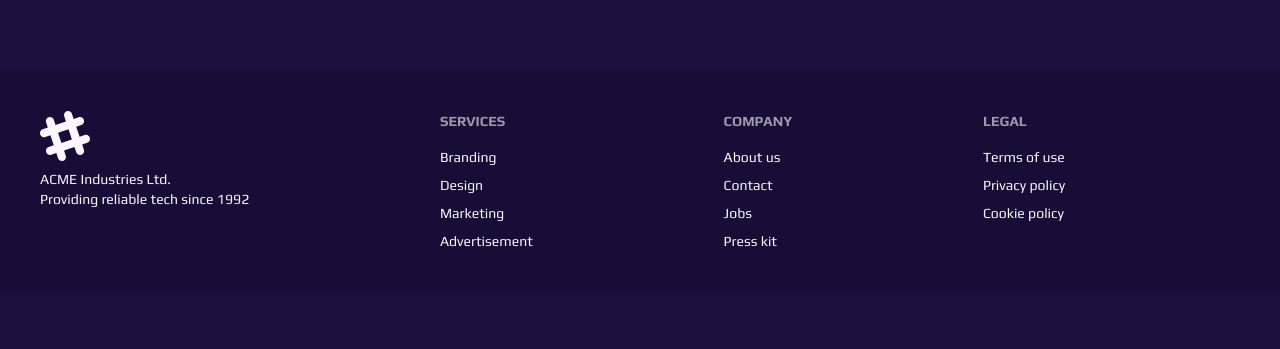
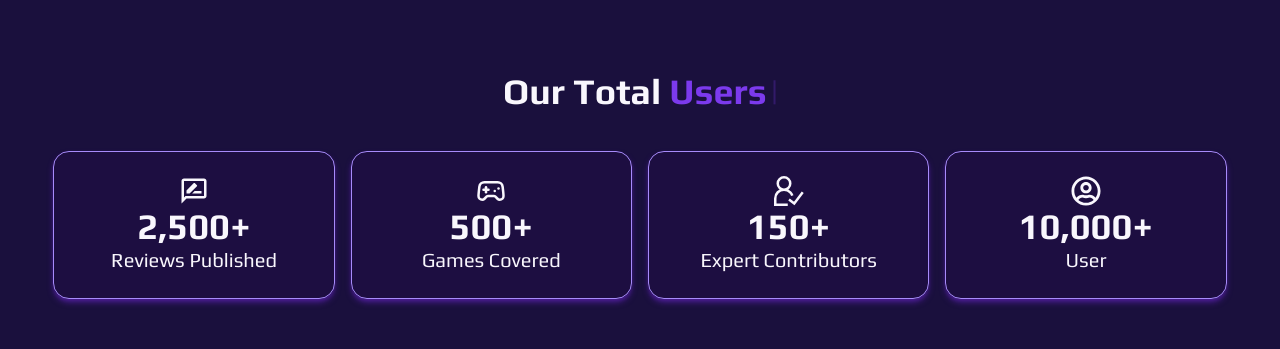
Before and after one commit to Atef-Abrar-Bhuyian/Chill-Gamer-Client, a React (Vite) app: page / in a window 1280 px wide. Shown: the part 2126-2475 px from the top of the page. Before the commit the page ends 2417 px from the top, so only its background shows below. Built offline with nearby package versions, Linux system fonts and the light colour scheme.

Commit message:
achievements section done

```diff
--- a/package.json
+++ b/package.json
@@ -16,10 +16,12 @@
     "match-sorter": "^8.0.0",
     "react": "^18.3.1",
     "react-awesome-reveal": "^4.2.14",
+    "react-countup": "^6.5.3",
     "react-dom": "^18.3.1",
     "react-icons": "^5.4.0",
     "react-intersection-observer": "^9.13.1",
     "react-router-dom": "^6.28.0",
+    "react-simple-typewriter": "^5.0.1",
     "sort-by": "^1.2.0",
     "swiper": "^11.1.15"
   },
--- /dev/null
+++ b/src/components/Achievements/Achievements.jsx
@@ -0,0 +1,99 @@
+import { Zoom } from "react-awesome-reveal";
+import CountUp from "react-countup";
+import { FaRegUserCircle } from "react-icons/fa";
+import { GrUserExpert } from "react-icons/gr";
+import { LuGamepad2 } from "react-icons/lu";
+import { MdOutlineRateReview } from "react-icons/md";
+import { useInView } from "react-intersection-observer";
+import { Typewriter } from "react-simple-typewriter";
+
+const Achievements = () => {
+  const { ref, inView } = useInView({
+    threshold: 0.5,
+  });
+  return (
+    <div className="w-11/12 mx-auto my-20">
+      <Zoom>
+        <h1 className="text-3xl md:text-4xl font-bold w-3/4 mx-auto text-center mb-10">
+          Our Total{" "}
+          <span className="text-violet-600">
+            <Typewriter
+              words={["Reivews", "Games", "Experts", "Users"]}
+              loop={5}
+              cursor
+              cursorStyle="|"
+              typeSpeed={70}
+              deleteSpeed={50}
+              delaySpeed={1000}
+            />
+          </span>
+        </h1>
+      </Zoom>
+      <div ref={ref} className="grid grid-cols-2 md:grid-cols-4 gap-4 text-center">
+        <div className="flex flex-col items-center rounded-2xl bg-purple-950 bg-opacity-10 border border-violet-400 p-6 shadow-violet-900 shadow-md cursor-pointer hover:border-white">
+          <MdOutlineRateReview className="text-3xl" />
+          <h1 className="text-4xl font-bold">
+            {inView && (
+              <CountUp
+                start={1500}
+                end={2500}
+                duration={2}
+                decimal=","
+                suffix="+"
+              ></CountUp>
+            )}
+          </h1>
+          <h3 className="text-xl">Reviews Published</h3>
+        </div>
+        <div className="flex flex-col items-center rounded-2xl bg-purple-950 bg-opacity-10 border border-violet-400 p-6 shadow-violet-900 shadow-md cursor-pointer hover:border-white">
+          <LuGamepad2 className="text-3xl" />
+          <h1 className="text-4xl font-bold">
+            {inView && (
+              <CountUp
+                start={200}
+                end={500}
+                duration={2}
+                decimal=","
+                suffix="+"
+              ></CountUp>
+            )}
+          </h1>
+          <h3 className="text-xl">Games Covered</h3>
+        </div>
+        <div className="flex flex-col items-center rounded-2xl bg-purple-950 bg-opacity-10 border border-violet-400 p-6 shadow-violet-900 shadow-md cursor-pointer hover:border-white">
+          <GrUserExpert className="text-3xl" />
+          <h1 className="text-4xl font-bold">
+            {inView && (
+              <CountUp
+                start={100}
+                end={150}
+                duration={4}
+                decimal=","
+                suffix="+"
+              ></CountUp>
+            )}
+          </h1>
+          <h3 className="text-xl"> Expert Contributors</h3>
+        </div>
+        <div className="flex flex-col items-center p-6 rounded-2xl bg-purple-950 bg-opacity-10 border border-violet-400 shadow-violet-900 shadow-md cursor-pointer hover:border-white">
+          <FaRegUserCircle className="text-3xl" />
+          <h1 className="text-4xl font-bold">
+            {
+            inView && (
+              <CountUp
+                start={1000}
+                end={10000}
+                duration={2}
+                decimal=","
+                suffix="+"
+              ></CountUp>
+            )}
+          </h1>
+          <h3 className="text-xl">User</h3>
+        </div>
+      </div>
+    </div>
+  );
+};
+
+export default Achievements;
--- a/src/components/TopRatedGames/TopRatedGames.jsx
+++ b/src/components/TopRatedGames/TopRatedGames.jsx
@@ -1,14 +1,10 @@
 import { Fade } from "react-awesome-reveal";
-import { useInView } from "react-intersection-observer";
 
 const TopRatedGames = () => {
-  const { ref, inView } = useInView({
-    threshold: 0.5,
-  });
+
   return (
     <div className="w-11/12 mx-auto my-10">
       <h1
-
         className="text-3xl md:text-4xl font-bold w-3/4 mx-auto text-center"
       >
         <Fade>Top-Rated Games</Fade>
--- a/src/pages/Home/Home.jsx
+++ b/src/pages/Home/Home.jsx
@@ -3,6 +3,7 @@ import 'animate.css';
 import TrustedBrands from "../../components/TrustedBrands/TrustedBrands";
 import TopRatedGames from "../../components/TopRatedGames/TopRatedGames";
 import Categories from "../../components/Categories/Categories";
+import Achievements from "../../components/Achievements/Achievements";
 
 
 const Home = () => {
@@ -12,6 +13,7 @@ const Home = () => {
             <TrustedBrands></TrustedBrands>
             <TopRatedGames></TopRatedGames>
             <Categories></Categories>
+            <Achievements></Achievements>
         </div>
     );
 };
```
Also changed, not shown: 1 other file (tests, documents, lock files or other folders).
